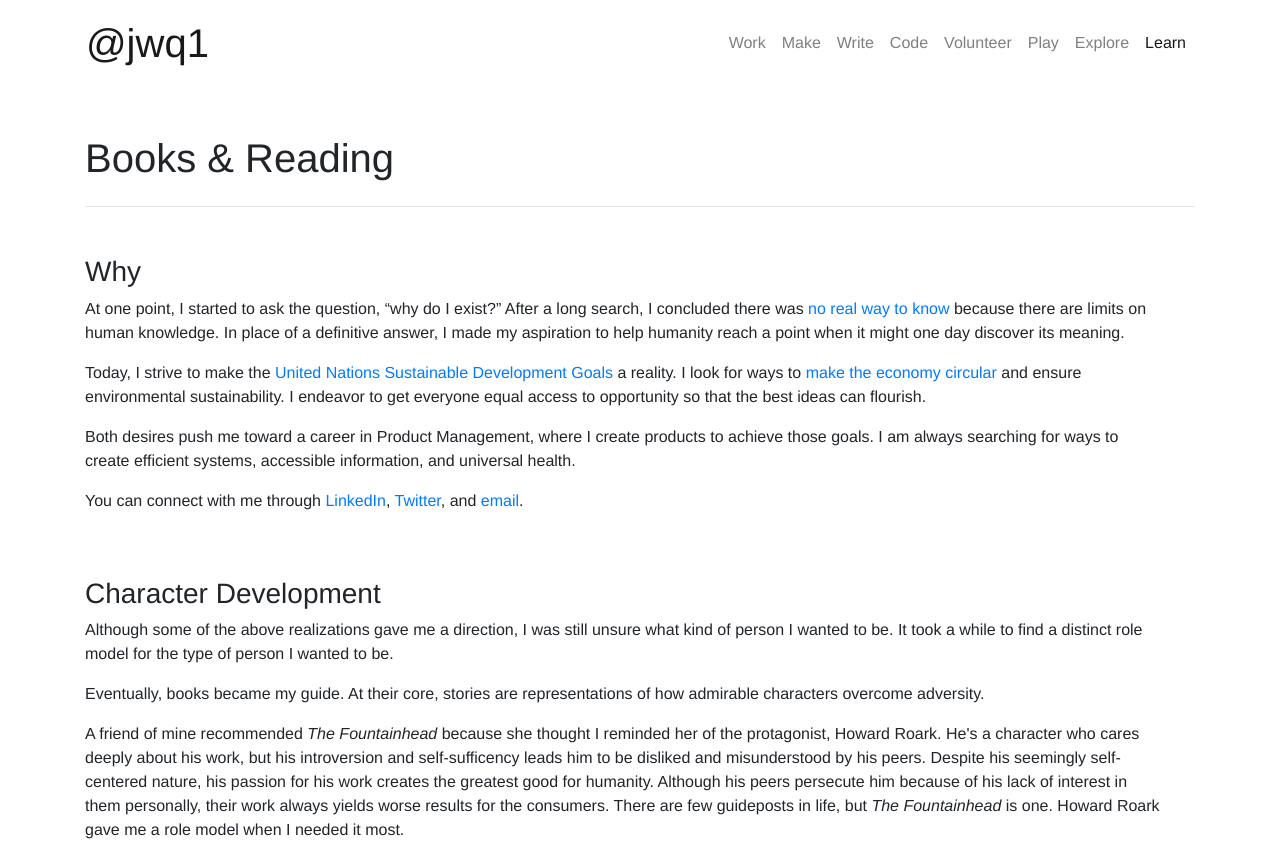
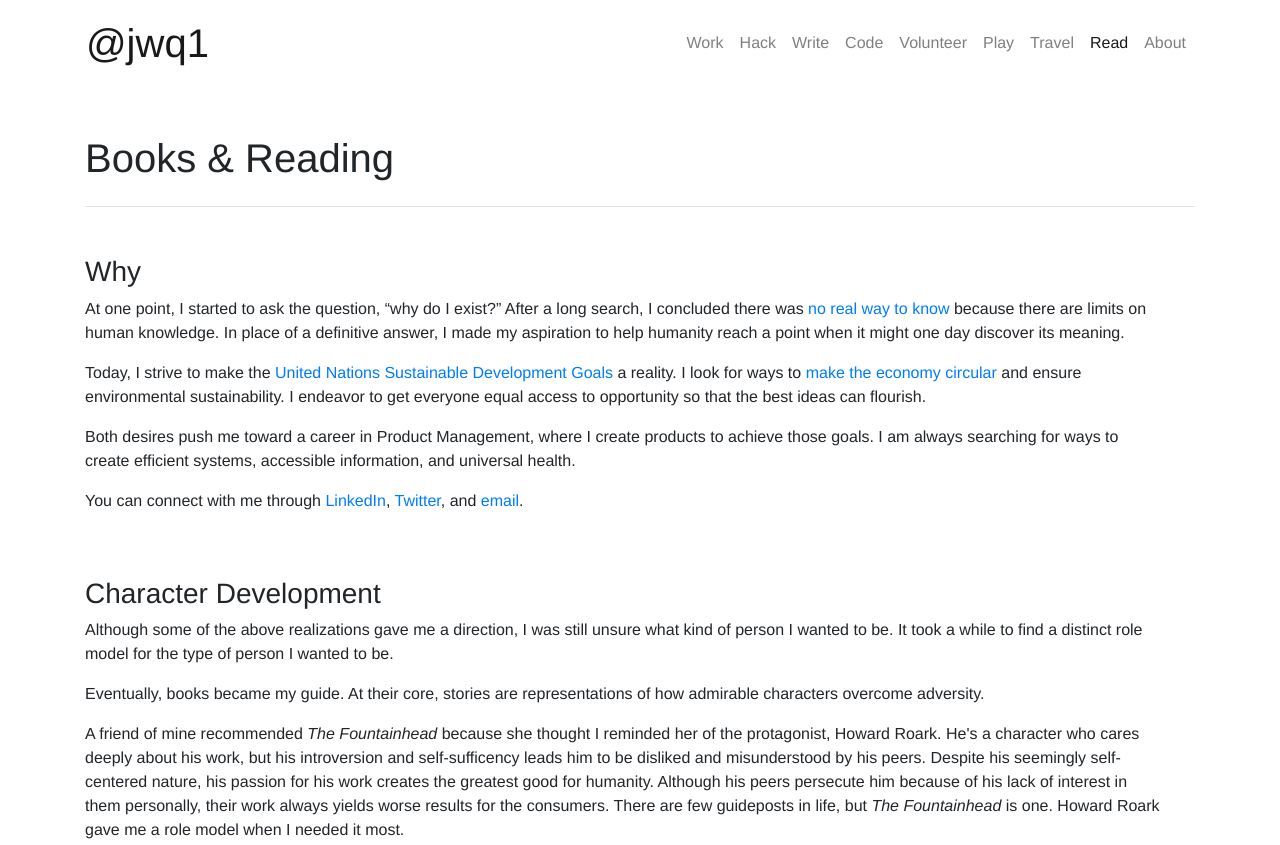
Before and after one commit to jwq1/jwq1.github.io, a website: page read.html in a window 1280 px wide. Shown: the top 845 px of the page. Drawn offline with nearby package versions, Linux system fonts and the light colour scheme.

Commit message:
Update nav links to latest titles

```diff
--- a/read.html
+++ b/read.html
@@ -30,13 +30,14 @@
       <div class="collapse navbar-collapse justify-content-end" id="navbarNav">
         <div class="navbar-nav">
           <a class="nav-item nav-link" href="./simplisafe.html">Work</a>
-          <a class="nav-item nav-link" href="./maker-text.html">Make</a>
+          <a class="nav-item nav-link" href="./maker-text.html">Hack</a>
           <a class="nav-item nav-link" href="./write.html">Write</a>
           <a class="nav-item nav-link" href="./code.html">Code</a>
           <a class="nav-item nav-link" href="./volunteer.html">Volunteer</a>
           <a class="nav-item nav-link" href="./play.html">Play</a>
-          <a class="nav-item nav-link" href="./live.html">Explore</a>
-          <a class="nav-item nav-link active" href="./be-me.html">Learn</a>
+          <a class="nav-item nav-link" href="./live.html">Travel</a>
+          <a class="nav-item nav-link active" href="./read.html">Read</a>
+          <a class="nav-item nav-link" href="./bio.html">About</a>
         </div>
       </div>
     </nav>
```
